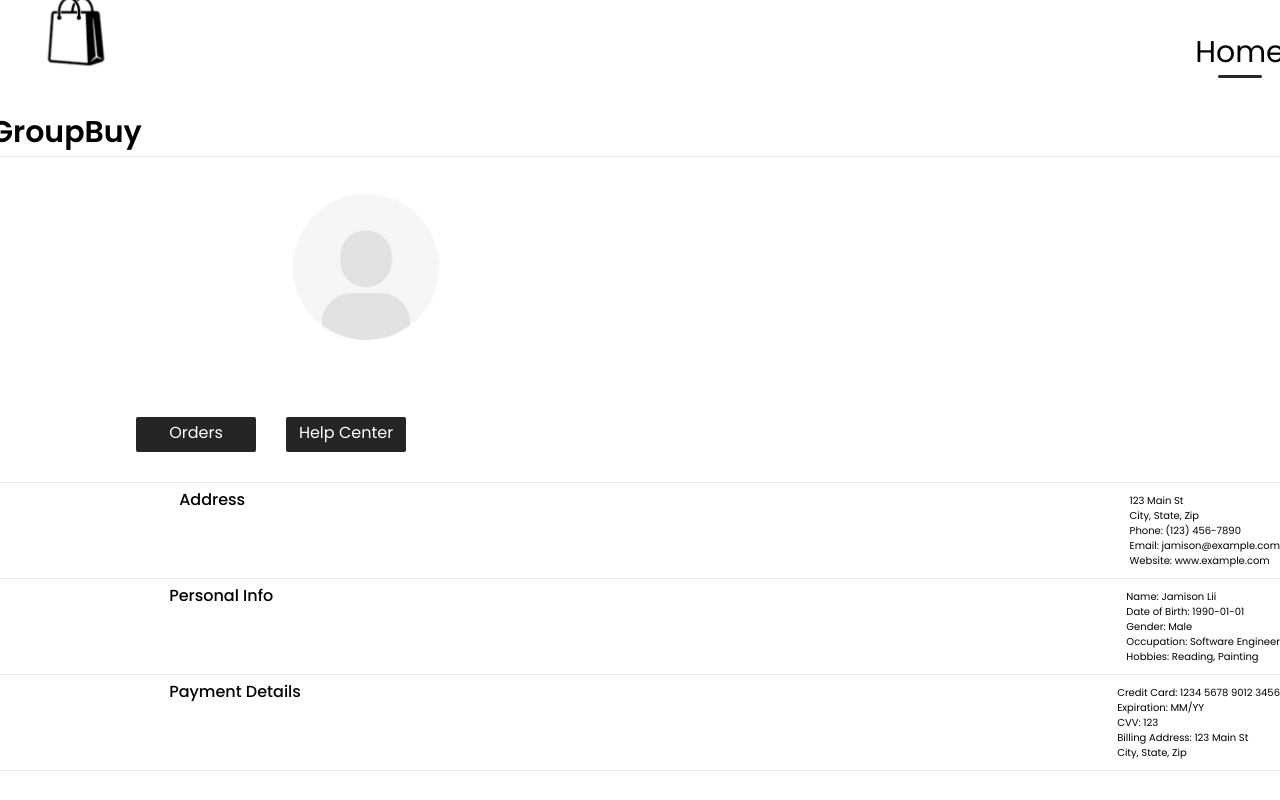
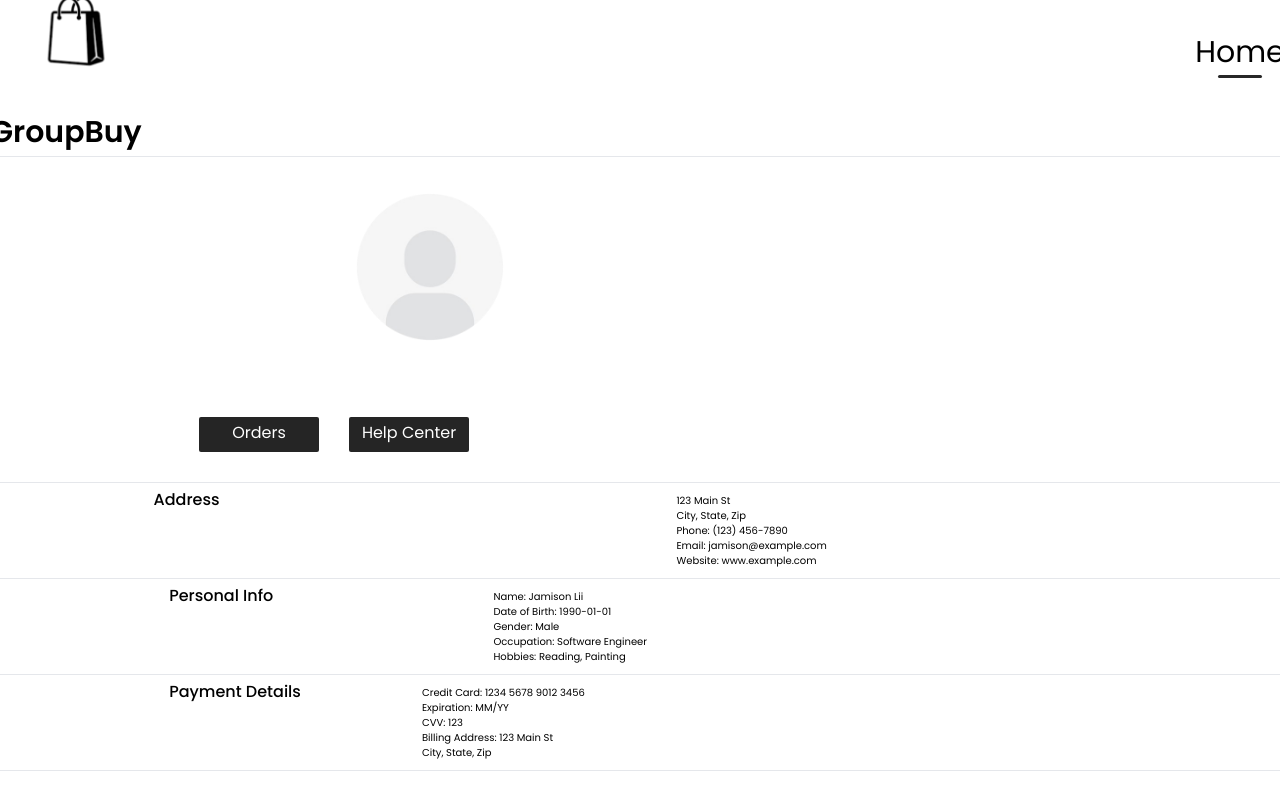
Before and after one commit to Jamison-lii/Buy-together-Project, a React (Vite) app: page /profile in a window 1280 px wide. Shown: the top 800 px of the page. Built offline with nearby package versions, Linux system fonts and the light colour scheme.

Commit message:
adjusted something small on the profile page

```diff
--- a/src/Pages/Profile.jsx
+++ b/src/Pages/Profile.jsx
@@ -66,7 +66,7 @@ const Profile = () => {
 
      <div className="info-div1">
      {/*  <hr />*/}
-    <div className="info1">
+    <div className="info2">
       <div className="Address1">
         Payment Details
       </div>
--- a/src/Pages/Styles/Profile.css
+++ b/src/Pages/Styles/Profile.css
@@ -1,5 +1,5 @@
 .img-container{
-    margin-left: 20%;
+    margin-left: 25%;
 }
 
 .img-container img{
@@ -48,7 +48,7 @@
     display: flex;
     gap: 30px;
     width: max-content;
-    margin-left: 10%; /* Ensures only content width is considered */
+    margin-left: 15%; /* Ensures only content width is considered */
   }
 
   .varieties {
@@ -79,8 +79,8 @@
 
   .info{
     display: flex;
-    justify-content: space-between;
-    margin-left: 14%;
+    gap: 45%;
+    margin-left: 12%;
     margin-top: 10px;
     padding-bottom: 10px;
   }
@@ -92,6 +92,7 @@
 
   .Address-Info{
     font-size: 10px;
+    margin-left: -50px;
   }
 
   /***************************/
@@ -103,7 +104,7 @@
 
   .info1{
     display: flex;
-    justify-content: space-between;
+    gap: 20%;
     margin-left: 14%;
     margin-top: 0px;
     padding-bottom: 10px;
@@ -118,3 +119,13 @@
   .Address-Info1{
     font-size: 10px;
   }
+
+  /**********************/
+
+  .info2{
+    display: flex;
+    gap: 11%;
+    margin-left: 14%;
+    margin-top: 0px;
+    padding-bottom: 10px;
+  }
```
